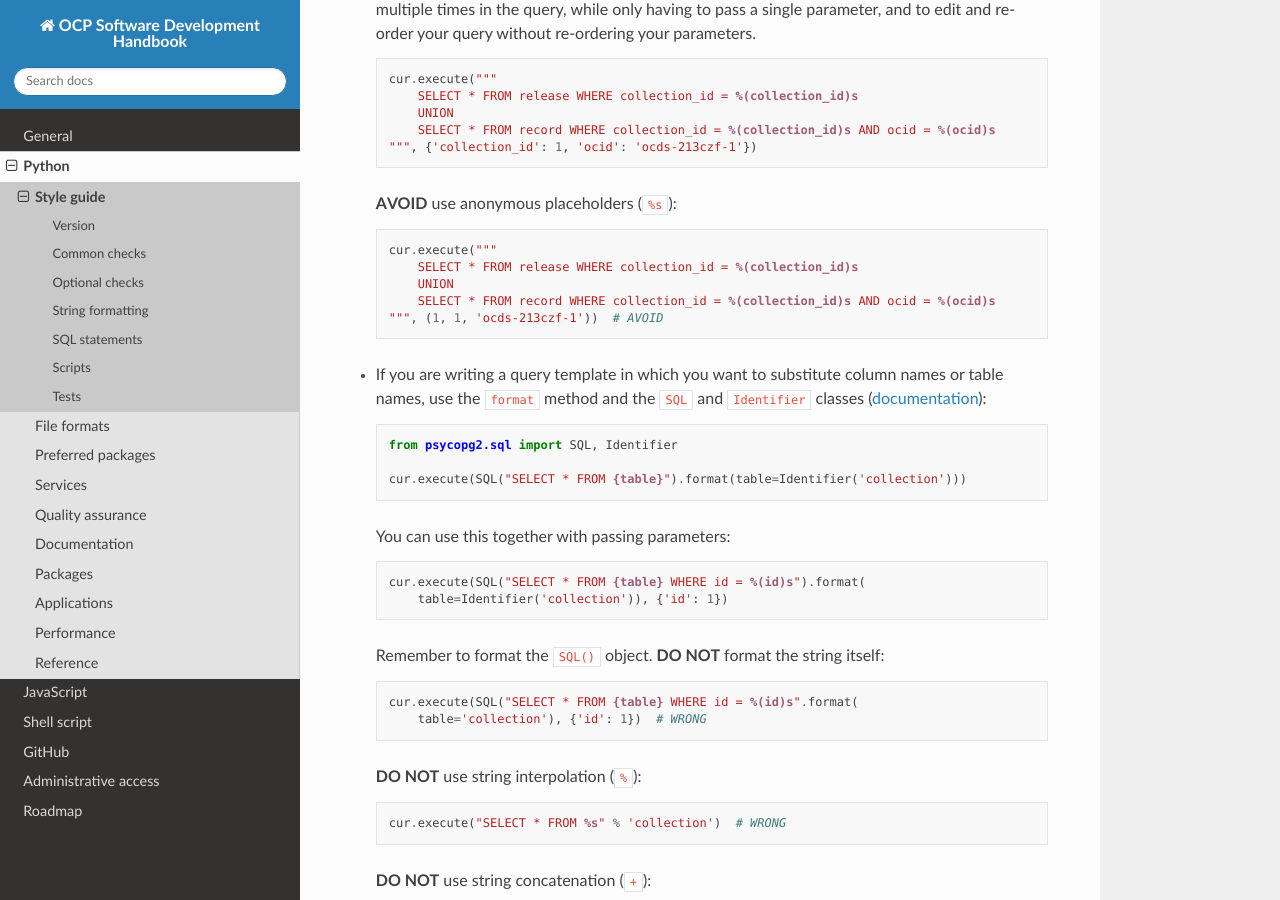
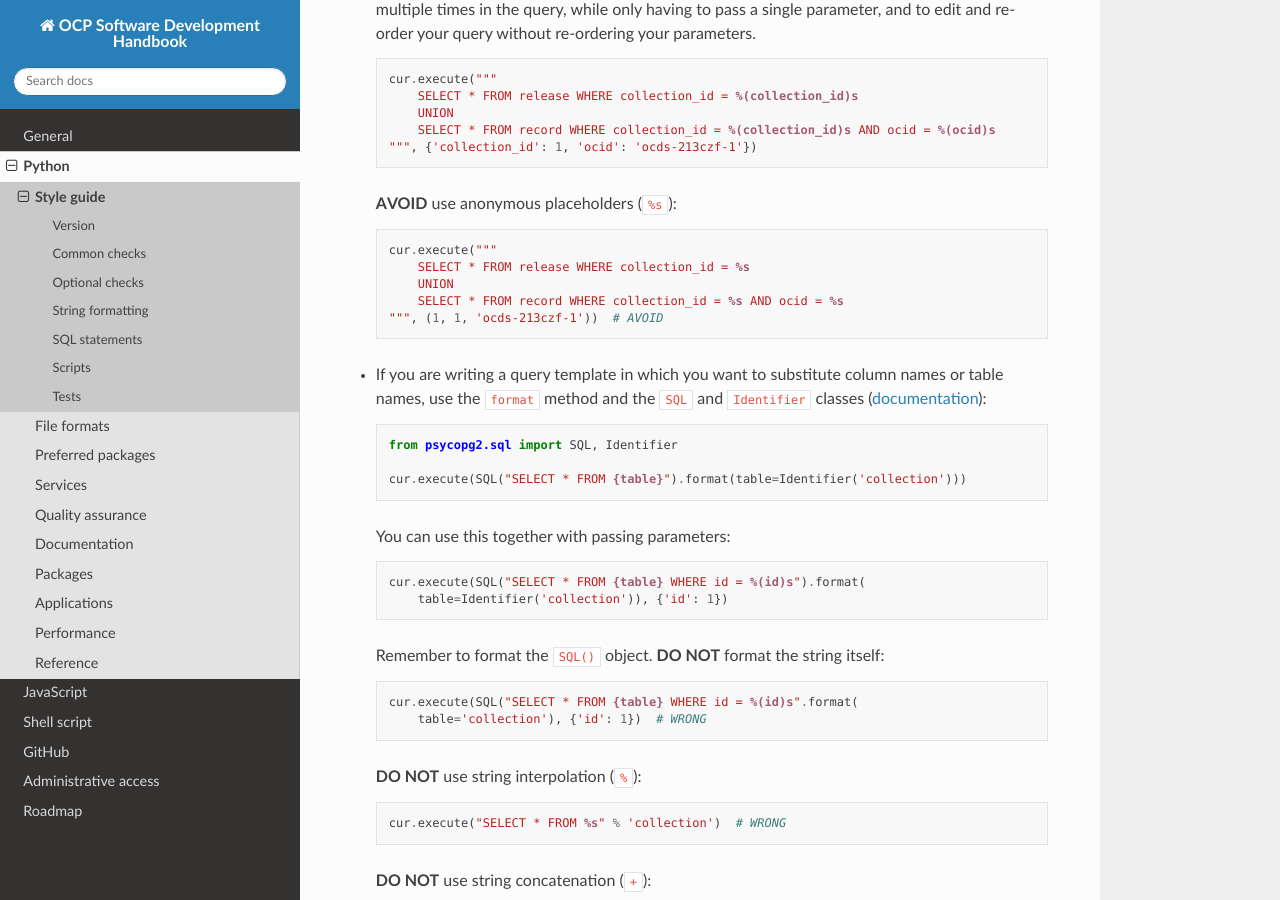
Before and after one commit to open-contracting/software-development-handbook, a Sphinx documentation site: the page built from docs/python/code.rst, in a window 1280 px wide and 900 px high, scrolled down 3365 px. Built offline with Sphinx 7.4.7 and the Read the Docs theme 2.0.0, drawn with Linux system fonts in a browser that asks for light colours.

Commit message:
python: Fix anonymous placeholders example

```diff
--- a/docs/python/code.rst
+++ b/docs/python/code.rst
@@ -158,9 +158,9 @@ Follow `best practices <https://www.psycopg.org/docs/usage.html#sql-injection>`_
    .. code-block:: python
 
       cur.execute("""
-          SELECT * FROM release WHERE collection_id = %(collection_id)s
+          SELECT * FROM release WHERE collection_id = %s
           UNION
-          SELECT * FROM record WHERE collection_id = %(collection_id)s AND ocid = %(ocid)s
+          SELECT * FROM record WHERE collection_id = %s AND ocid = %s
       """, (1, 1, 'ocds-213czf-1'))  # AVOID
 
 -  If you are writing a query template in which you want to substitute column names or table names, use the ``format`` method and the ``SQL`` and ``Identifier`` classes (`documentation <https://www.psycopg.org/docs/sql.html>`__):
```
